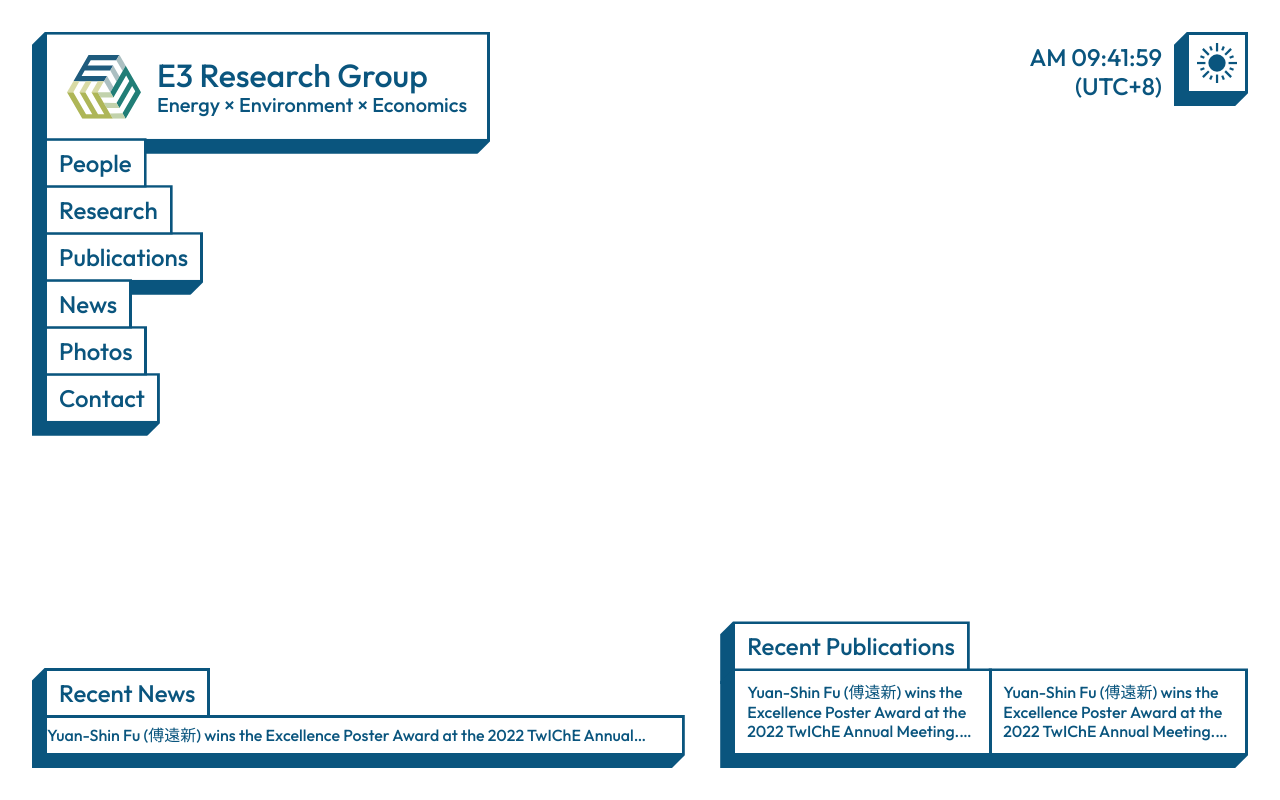
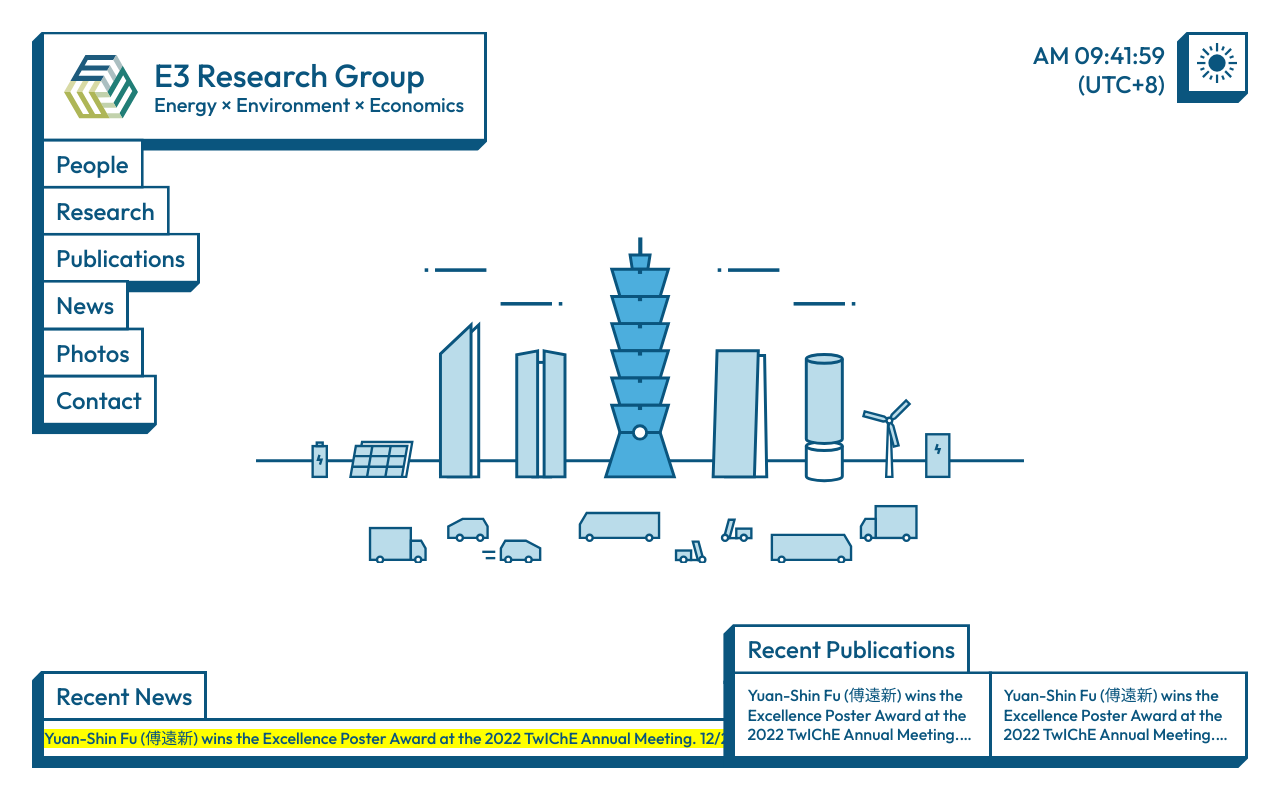
Before and after one commit to dobahsi/e3web_v5, a plain HTML site: page index.html in a window 1280 px wide. Drawn offline with Linux system fonts and the light colour scheme.

Commit message:
Add files via upload

```diff
--- a/index.html
+++ b/index.html
@@ -57,9 +57,18 @@
             </div>
             <div class="box-container">
                 <div class="home-content box-content">
-                    <p class="news-ticker">
-                        Yuan-Shin Fu (傅遠新) wins the Excellence Poster Award at the 2022 TwIChE Annual Meeting. 12/2022
-                    </p>
+                    <div class="ticker-wrap">
+                        <div class="ticker-bundle">
+                            <p class="ticker-text">
+                                Yuan-Shin Fu (傅遠新) wins the Excellence Poster Award at the 2022 TwIChE Annual Meeting. 12/2022
+                            </p>
+                            <p class="ticker-text">
+                                Yuan-Shin Fu (傅遠新) wins the Excellence Poster Award at the 2022 TwIChE Annual Meeting. 12/2022
+                            </p>
+                        </div>
+                    </div>
+
+
                 </div>
             </div>
         </div>
@@ -87,6 +96,8 @@
 
         </div>
 
+        <img src="assets/home-picture.svg" class="home-picture">
+
     </section>
 
 </body>
--- a/style.css
+++ b/style.css
@@ -1,34 +1,34 @@
 
 :root {
     --border-width: 3px;
-    --hover-height: 0.8rem;
+    --box-height: 0.6rem;
     --main-color: #0a557e;
 }
 
 html {
-    height: 100vh;
+    /* height: 100vh; */
 
 
     /* background-color: #eee; */
 }
 
 .box-container {
-    --_hovered-height: calc(var(--hover-height) * 0.3);
+    --_hover-height: calc(var(--box-height) * 0.3);
 
     background-color: var(--main-color);
     border: solid var(--main-color);
     border-width:
         var(--border-width)
         var(--border-width)
-        calc(var(--hover-height) + var(--border-width))
-        calc(var(--hover-height) + var(--border-width))
+        calc(var(--box-height) + var(--border-width))
+        calc(var(--box-height) + var(--border-width))
     ;
     clip-path: polygon(
-        0% var(--hover-height),
-        var(--hover-height) 0%,
+        0% var(--box-height),
+        var(--box-height) 0%,
         100% 0%,
-        100% calc(100% - var(--hover-height)),
-        calc(100% - var(--hover-height)) 100%,
+        100% calc(100% - var(--box-height)),
+        calc(100% - var(--box-height)) 100%,
         0% 100%
     );
     transition: .15s;
@@ -42,32 +42,32 @@ html {
 
     &:hover {
         clip-path: polygon(
-            0% var(--hover-height),
-            calc(var(--hover-height) - var(--_hovered-height)) var(--_hovered-height),
-            calc(100% - var(--_hovered-height)) var(--_hovered-height),
-            calc(100% - var(--_hovered-height)) calc(100% - var(--hover-height) + var(--_hovered-height)),
-            calc(100% - var(--hover-height)) 100%,
+            0% var(--box-height),
+            calc(var(--box-height) - var(--_hover-height)) var(--_hover-height),
+            calc(100% - var(--_hover-height)) var(--_hover-height),
+            calc(100% - var(--_hover-height)) calc(100% - var(--box-height) + var(--_hover-height)),
+            calc(100% - var(--box-height)) 100%,
             0% 100%
         );
 
         .box-content {
-            translate: calc(var(--_hovered-height) * -1) var(--_hovered-height);
+            translate: calc(var(--_hover-height) * -1) var(--_hover-height);
         }
     }
 
     &:active {
-        --_hovered-height: calc(var(--hover-height) * 0.6);
+        --_hover-height: calc(var(--box-height) * 0.6);
         clip-path: polygon(
-            0% var(--hover-height),
-            calc(var(--hover-height) - var(--_hovered-height)) var(--_hovered-height),
-            calc(100% - var(--_hovered-height)) var(--_hovered-height),
-            calc(100% - var(--_hovered-height)) calc(100% - var(--hover-height) + var(--_hovered-height)),
-            calc(100% - var(--hover-height)) 100%,
+            0% var(--box-height),
+            calc(var(--box-height) - var(--_hover-height)) var(--_hover-height),
+            calc(100% - var(--_hover-height)) var(--_hover-height),
+            calc(100% - var(--_hover-height)) calc(100% - var(--box-height) + var(--_hover-height)),
+            calc(100% - var(--box-height)) 100%,
             0% 100%
         );
 
         .box-content {
-            translate: calc(var(--_hovered-height) * -1) var(--_hovered-height);
+            translate: calc(var(--_hover-height) * -1) var(--_hover-height);
         }
     }
 }
@@ -81,13 +81,13 @@ html {
 }
 
 nav {
-    translate: 0 calc(var(--hover-height) + var(--border-width));
+    translate: 0 calc(var(--box-height) + var(--border-width));
 
     display: grid;
     justify-items: start;
 
     .box-container {
-        margin-top: calc((var(--hover-height) + var(--border-width)) * -1);
+        margin-top: calc((var(--box-height) + var(--border-width)) * -1);
     }
 
     .box-content {
@@ -131,7 +131,7 @@ nav {
 
     .time {
         font-size: 1.5rem;
-        margin-top: calc(var(--hover-height) / 2);
+        margin-top: calc(var(--box-height) / 2);
 
         display: flex;
         flex-direction: column;
@@ -156,9 +156,12 @@ nav {
 
     display: grid;
     justify-items: start;
+    /* grid-template-columns: 1fr; */
+    min-width: none;
+    /* max-width: 5; */
 
     .box-container {
-        margin-top: calc((var(--hover-height) + var(--border-width)) * -1);
+        margin-top: calc((var(--box-height) + var(--border-width)) * -1);
     }
 
 
@@ -176,6 +179,7 @@ nav {
 .recent-news {
     left: var(--_section-home-padding);
     width: 51%;
+    /* overflow: hidden; */
 
     .box-container:has(.home-content) {
         width: 100%;
@@ -189,17 +193,36 @@ nav {
         /* overflow: hidden; */
     }
 
-    & p {
+    /* & p {
         overflow: hidden;
         text-overflow: ellipsis;
         display: -webkit-box;
         -webkit-line-clamp: 1;
         -webkit-box-orient: vertical;
+    } */
+
+    .ticker-wrap {
+        width: 100%;
+        height: 100%;
+        background-color: yellow;
+        overflow: hidden;
+        min-width: 0;
+    }
+
+    .ticker {
+        /* white-space: nowrap; */
+        min-width: 0;
+        /* gap: 1rem; */
+    }
+
+    .ticker-text {
+        white-space: nowrap;
+        min-width: 0;
     }
 }
 
 .recent-publications {
-    right: calc(var(--_section-home-padding) + var(--hover-height) + var(--border-width));
+    right: calc(var(--_section-home-padding) + var(--box-height) + var(--border-width));
     width: 40%;
 
     .recent-publications-container {
@@ -224,7 +247,7 @@ nav {
 
     .box-container {
         /* height: 3rem; */
-        margin-right: calc((var(--hover-height) + var(--border-width)) * -1);
+        margin-right: calc((var(--box-height) + var(--border-width)) * -1);
 
         &:first-child {
             z-index: 1;
@@ -237,3 +260,12 @@ nav {
 
     }
 }
+
+.home-picture {
+    position: absolute;
+    top: 50%;
+    left: 50%;
+    translate: -50% -50%;
+    width: 60%;
+    /* border: 2px solid black; */
+}
```
Also changed, not shown: assets/home-picture.svg (added).
